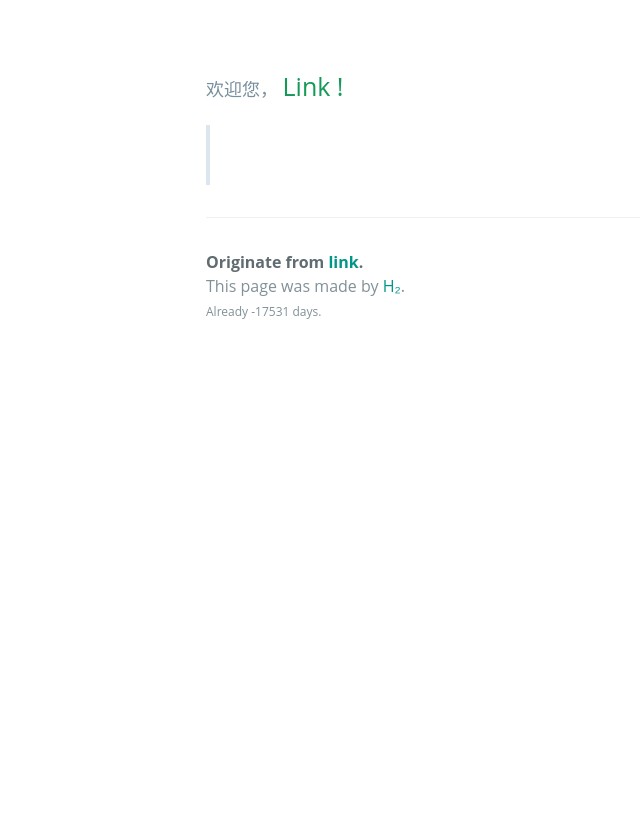
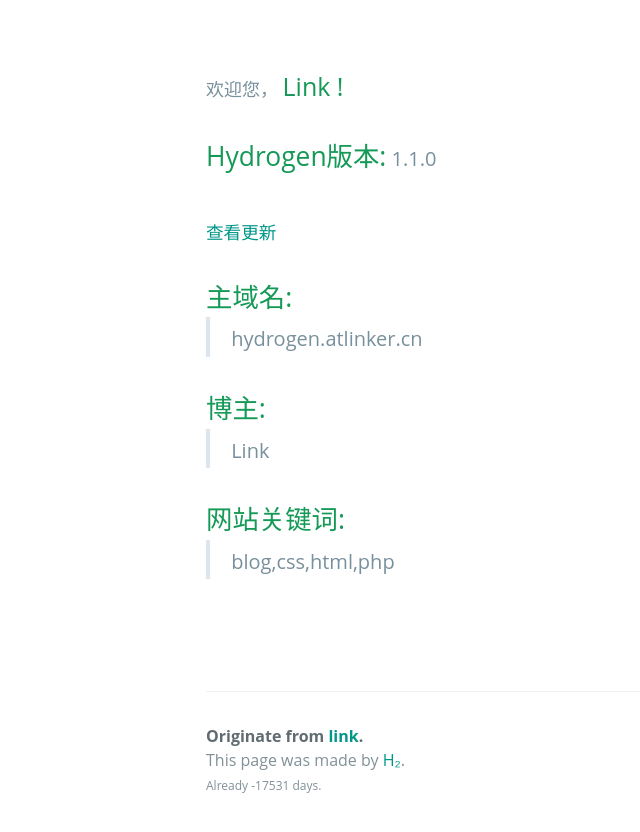
Before and after one commit to link9596/jekyll-theme-Hydrogen, a Jekyll site: the page built from adsh/index.html, in a window 1280 px wide and 1170 px high. Shown: the part 326-1158 px from the top of the window, without its empty margins (18-658 px from the left). Built offline with Jekyll 4.4.1, drawn with Linux system fonts in a browser that asks for light colours; some web fonts are replaced.

Commit message:
Update dash.html

```diff
--- a/_layouts/dash.html
+++ b/_layouts/dash.html
@@ -6,12 +6,13 @@ layout: default
      <div>
   <span style="color:#78909C;font-size:18px">欢迎您，</span>
 
-  <!--<blockquote>-->
   <span style="color:#159957;font-size:25px">{{ site.author }}&nbsp;!</span>
-  <!--</blockquote>-->
-  <br><span style="color:#78909C;font-size:20px"></blockquote>
-  <span id="new" style="color:#159957;font-size:25px"></span>
-  <blockquote>
+  <h2>Hydrogen版本:<span style="color:#78909C;font-size:20px">&nbsp;1.1.0</span></h2>
+  <br><a href="/update/update.html">查看更新</a>
+  <h2>主域名:<blockquote><span style="color:#78909C;font-size:20px">&nbsp;{{ site.url }}</span></blockquote></h2>
+  <h2>博主:<blockquote><span style="color:#78909C;font-size:20px">&nbsp;{{ site.author }}</span></blockquote></h2>
+  <h2>网站关键词:<blockquote><span style="color:#78909C;font-size:20px">&nbsp;{{ site.keywords | escape }}</span></blockquote></h2>
+
   <br><span style="font-size:14px" id="cut"></span>
   <br><span style="font-size:14px" id="latest"></span>
     </div>
```
